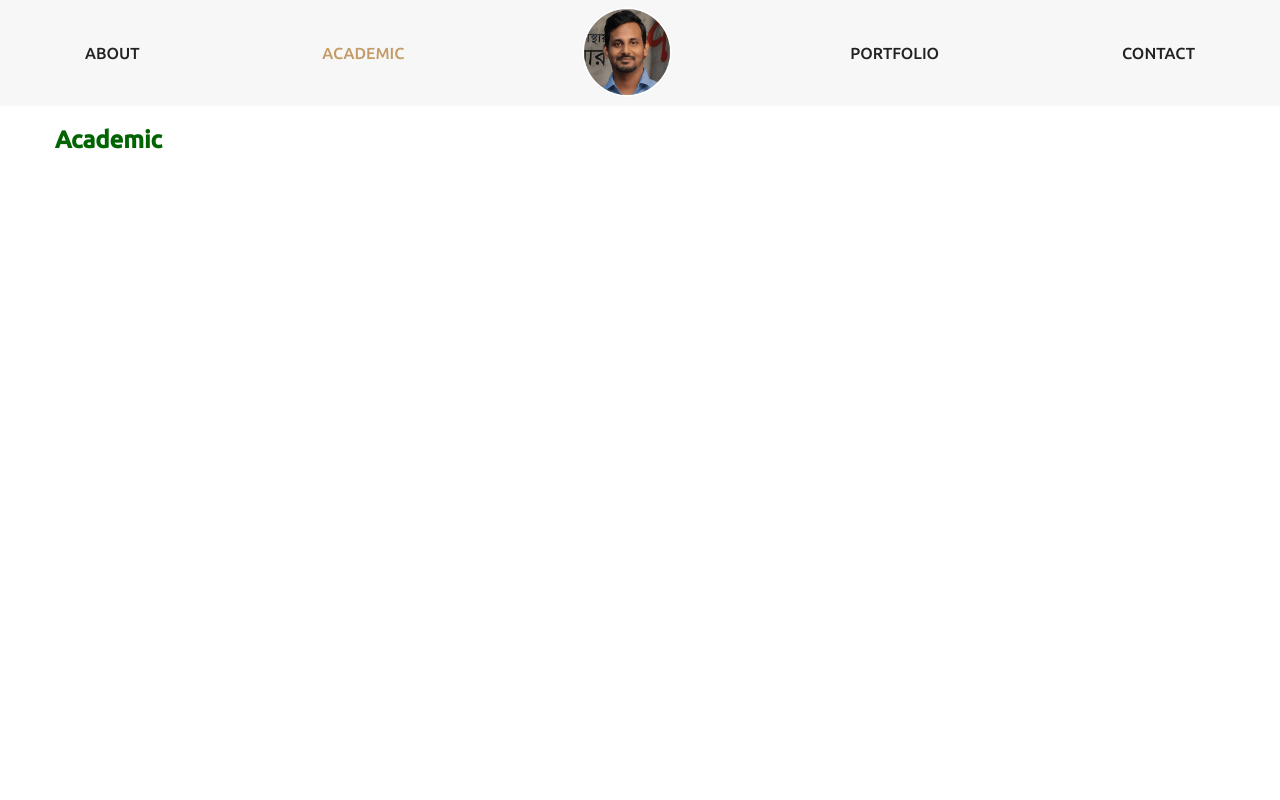
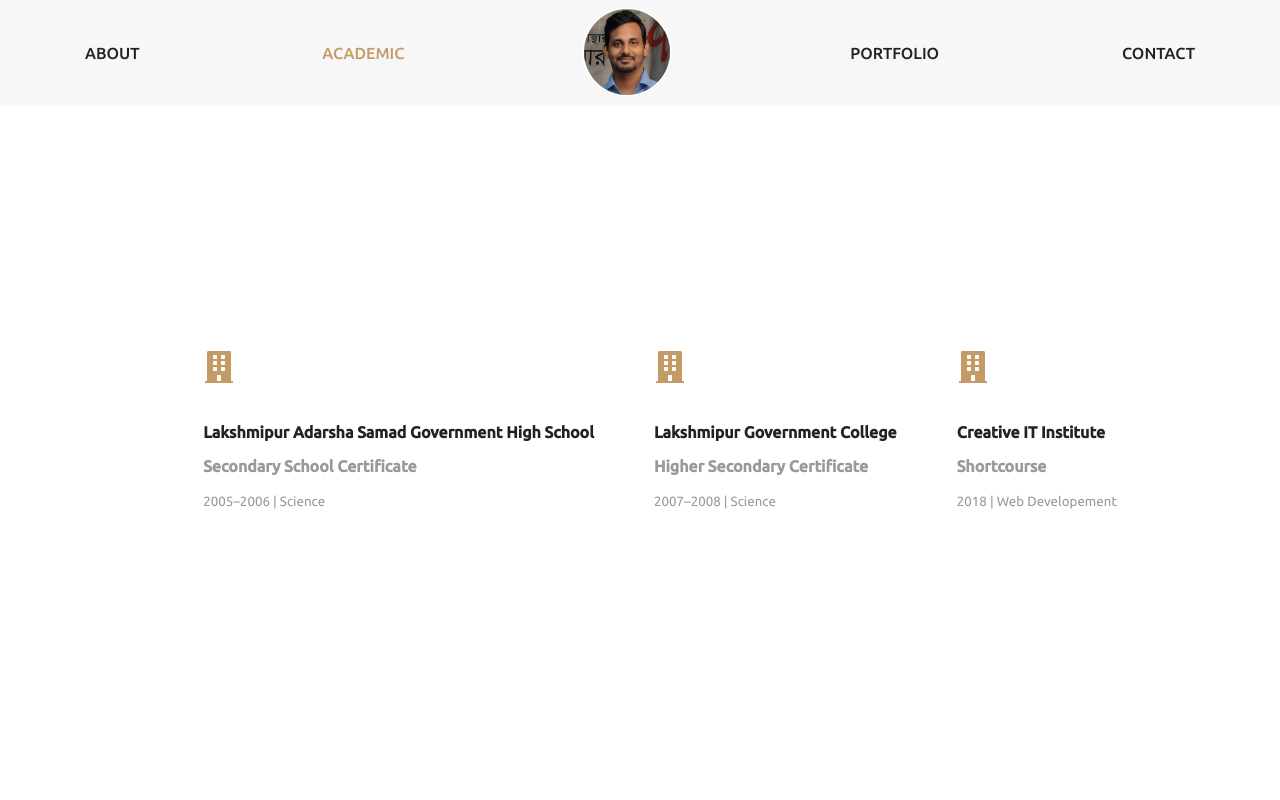
Before and after one commit to ratulkuri/proto, a Gatsby site: page /academic in a window 1280 px wide. Built offline with nearby package versions, Linux system fonts and the light colour scheme; Gatsby itself is replaced by a stand-in of ours.

Commit message:
Academic Page

```diff
--- a/src/pages/academic.js
+++ b/src/pages/academic.js
@@ -1,13 +1,37 @@
 import React from "react"
 import Container from "../components/container"
 import AcademicStyles from "../styles/pages/academic.module.css"
+import { FaBuilding } from "react-icons/fa";
+
 
 export default function Academic() {
   return (
     <Container>
         <div className="row">
             <div className="col">
-                <h2 className={AcademicStyles.h2}>Academic</h2>
+              <div className="d-flex j-c-center a-items-center" style={{ minHeight: "calc(100vh - 106px)"}}>
+                <ul className={ AcademicStyles.resume }>
+                  <li>
+                    <FaBuilding className={AcademicStyles.icon} />
+                    <h6>Lakshmipur Adarsha Samad Government High School</h6>
+                    <p><strong>Secondary School Certificate</strong></p>
+                    <p><small>2005–2006 | Science</small></p>
+                  </li>
+                  <li>
+                    <FaBuilding className={AcademicStyles.icon} />
+                    <h6>Lakshmipur Government College</h6>
+                    <p><strong>Higher Secondary Certificate</strong></p>
+                    <p><small>2007–2008 | Science</small></p>
+                    <p><small /></p>
+                  </li>
+                  <li>
+                    <FaBuilding className={AcademicStyles.icon} />
+                    <h6>Creative IT Institute</h6>
+                    <p><strong>Shortcourse</strong></p>
+                    <p><small>2018 | Web Developement</small></p>
+                  </li>
+                </ul>
+              </div>
             </div>
         </div>
     </Container>
--- a/src/styles/pages/academic.module.css
+++ b/src/styles/pages/academic.module.css
@@ -1,3 +1,30 @@
 .h2 {
     color: darkgreen;
 }
+
+.resume {
+    list-style: none;
+    display: flex;
+    flex-wrap: wrap;
+}
+.resume li {
+    padding: 0 30px;
+    margin-bottom: 30px;
+}
+
+.resume li h6 {
+    color: #222;
+    font-size: 16px;
+    font-weight: 600;
+    font-family: inherit;
+    margin-bottom: 5px;
+}
+.resume li p {
+    color: #999;
+}
+
+.icon {
+    width: 32px;
+    height: 32px;
+    fill: #c49b66;
+}
```
